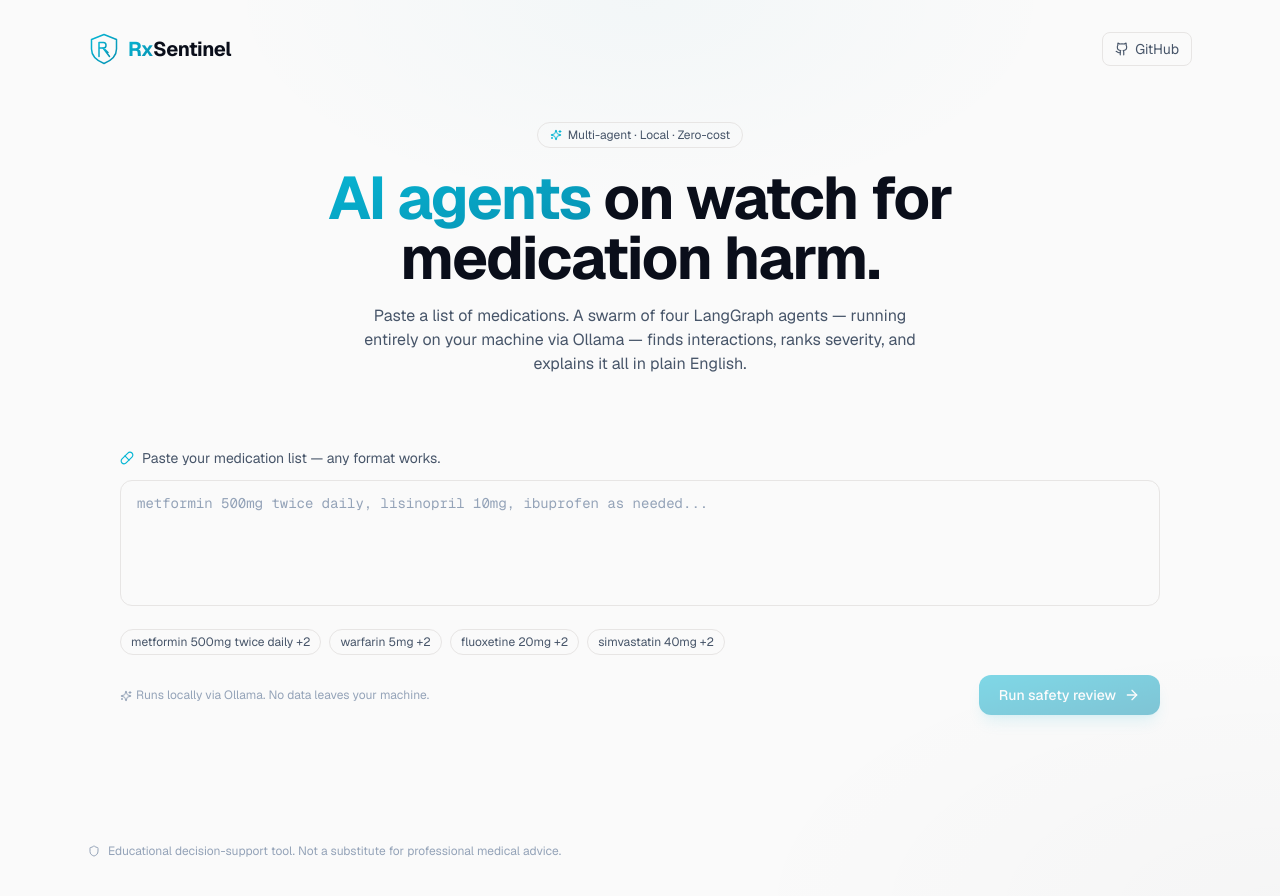
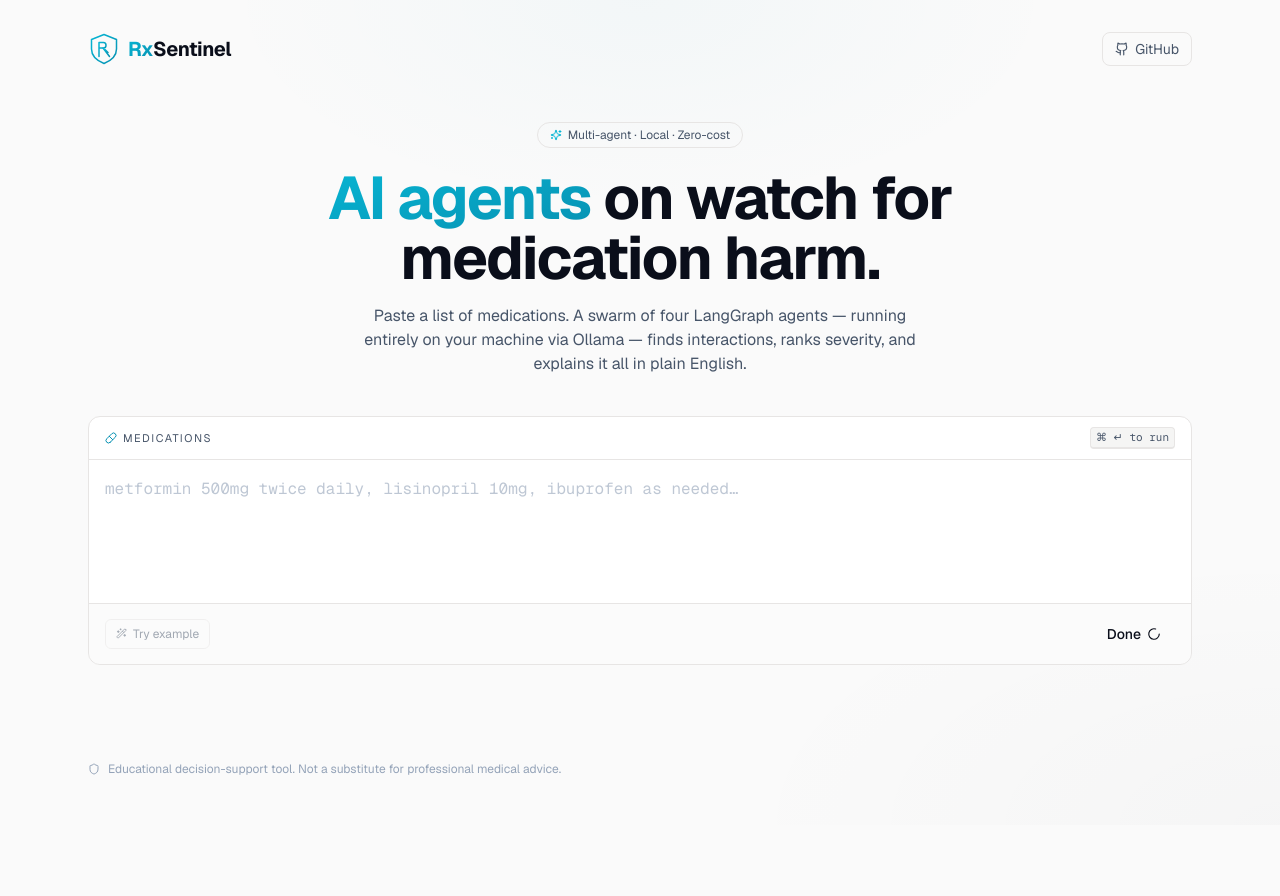
Before and after one commit to ri7in/ctse-assignment-2-rxsentinel, a Next.js app in the folder frontend/: page / in a window 1280 px wide. Shown: the top 896 px of the page. After the commit the page ends 825 px from the top, so only its background shows below. Built offline with nearby package versions, Linux system fonts and the light colour scheme.

Commit message:
feat(frontend): medication form with morphing CTA + Cmd+Enter shortcut

```diff
--- a/frontend/components/medication-form.tsx
+++ b/frontend/components/medication-form.tsx
@@ -1,121 +1,166 @@
 "use client";
 
-import { useState } from "react";
-import { ArrowRight, Loader2, Pill, Sparkles } from "lucide-react";
+import { useEffect, useRef, useState } from "react";
+import { ArrowRight, Loader2, Pill, Wand2, CheckCircle2 } from "lucide-react";
 import { motion } from "framer-motion";
 import { toast } from "sonner";
 import { cn } from "@/lib/utils";
 import { submitReview } from "@/lib/api";
 
-const EXAMPLE_INPUTS = [
-  "metformin 500mg twice daily, lisinopril 10mg, ibuprofen as needed",
-  "warfarin 5mg, amiodarone 200mg, digoxin 0.25mg",
-  "fluoxetine 20mg, tramadol 50mg, sumatriptan 50mg",
-  "simvastatin 40mg, clarithromycin 500mg twice daily, grapefruit juice every morning",
-];
+const EXAMPLE =
+  "warfarin 5mg daily, amiodarone 200mg twice daily, ibuprofen 400mg as needed, simvastatin 40mg, clarithromycin 500mg twice daily";
+
+type Phase = "idle" | "submitting" | "running" | "done";
 
 interface Props {
   onStart: (requestId: string) => void;
-  disabled?: boolean;
+  phase: Phase;
 }
 
-export function MedicationForm({ onStart, disabled }: Props) {
+export function MedicationForm({ onStart, phase }: Props) {
   const [text, setText] = useState("");
-  const [submitting, setSubmitting] = useState(false);
+  const taRef = useRef<HTMLTextAreaElement>(null);
+  const locked = phase !== "idle";
 
-  async function handleSubmit(e: React.FormEvent) {
-    e.preventDefault();
-    if (!text.trim() || submitting || disabled) return;
-    setSubmitting(true);
+  // Cmd/Ctrl + Enter to submit, regardless of focus.
+  useEffect(() => {
+    const onKey = (e: KeyboardEvent) => {
+      if ((e.metaKey || e.ctrlKey) && e.key === "Enter") {
+        e.preventDefault();
+        if (!locked && text.trim()) doSubmit();
+      }
+    };
+    window.addEventListener("keydown", onKey);
+    return () => window.removeEventListener("keydown", onKey);
+    // eslint-disable-next-line react-hooks/exhaustive-deps
+  }, [locked, text]);
+
+  async function doSubmit() {
     try {
       const { request_id } = await submitReview(text);
       onStart(request_id);
     } catch (err) {
       toast.error(err instanceof Error ? err.message : "Submission failed");
-    } finally {
-      setSubmitting(false);
     }
+  }
+
+  function handleSubmit(e: React.FormEvent) {
+    e.preventDefault();
+    if (locked || !text.trim()) return;
+    doSubmit();
   }
 
   return (
     <motion.form
       onSubmit={handleSubmit}
-      initial={{ opacity: 0, y: 16 }}
+      initial={{ opacity: 0, y: 8 }}
       animate={{ opacity: 1, y: 0 }}
-      transition={{ duration: 0.4, ease: "easeOut" }}
-      className="glass rounded-2xl p-6 md:p-8"
+      transition={{ duration: 0.3, ease: "easeOut" }}
+      className={cn(
+        "card overflow-hidden transition-all duration-200",
+        locked && "border-[#A5F3FC] bg-primary-soft/30",
+      )}
     >
-      <div className="flex items-center gap-2 text-sm text-foreground-muted mb-3">
-        <Pill size={14} className="text-[#06B6D4]" />
-        <span>Paste your medication list — any format works.</span>
+      {/* Header row inside the card */}
+      <div className="flex items-center justify-between px-4 py-2.5 border-b border-border-subtle">
+        <span className="inline-flex items-center gap-1.5 text-[11px] uppercase tracking-[0.14em] text-foreground-muted">
+          <Pill size={12} className="text-[#0891B2]" />
+          Medications
+        </span>
+        <kbd className="hidden sm:inline-block">⌘ ↵ to run</kbd>
       </div>
+
       <textarea
+        ref={taRef}
         value={text}
         onChange={(e) => setText(e.target.value)}
-        placeholder="metformin 500mg twice daily, lisinopril 10mg, ibuprofen as needed..."
-        rows={5}
-        disabled={disabled || submitting}
+        placeholder="metformin 500mg twice daily, lisinopril 10mg, ibuprofen as needed…"
+        rows={4}
+        disabled={locked}
+        autoFocus
         className={cn(
-          "w-full bg-transparent border border-white/8 rounded-xl px-4 py-3",
-          "text-foreground placeholder:text-foreground-dim",
-          "focus:outline-none focus:border-[#06B6D4]/50 focus:ring-2 focus:ring-[#06B6D4]/20",
-          "transition-all resize-none font-mono text-sm",
-          (disabled || submitting) && "opacity-50",
+          "w-full bg-transparent border-0 outline-none resize-none",
+          "px-4 py-4 text-base leading-relaxed",
+          "placeholder:text-foreground-dim",
+          "font-mono",
+          locked && "opacity-60",
         )}
       />
 
-      <div className="mt-4 flex flex-wrap gap-2">
-        {EXAMPLE_INPUTS.map((ex) => (
+      <div className="flex items-center justify-between gap-3 px-4 py-3 border-t border-border-subtle bg-surface-2/40">
+        <div className="flex items-center gap-2">
           <button
-            key={ex}
             type="button"
-            onClick={() => setText(ex)}
-            disabled={disabled || submitting}
+            onClick={() => setText(EXAMPLE)}
+            disabled={locked}
             className={cn(
-              "text-xs px-2.5 py-1 rounded-full border border-white/8",
-              "hover:bg-white/5 hover:border-white/15 transition",
-              "text-foreground-muted hover:text-foreground",
+              "inline-flex items-center gap-1.5 text-xs px-2.5 py-1.5 rounded-md",
+              "border border-border hover:border-foreground-dim hover:bg-surface-2",
+              "text-foreground-muted hover:text-foreground transition",
               "disabled:opacity-50 disabled:pointer-events-none",
             )}
           >
-            {ex.split(",")[0].trim()} +{ex.split(",").length - 1}
+            <Wand2 size={11} />
+            Try example
           </button>
-        ))}
-      </div>
+          {!locked && (
+            <span className="text-[11px] text-foreground-dim">
+              Free-form. Brand names, generic, misspellings — all fine.
+            </span>
+          )}
+        </div>
 
-      <div className="mt-5 flex items-center justify-between gap-3">
-        <p className="text-xs text-foreground-dim">
-          <Sparkles size={12} className="inline mr-1" />
-          Runs locally via Ollama. No data leaves your machine.
-        </p>
-        <button
-          type="submit"
-          disabled={!text.trim() || submitting || disabled}
-          className={cn(
-            "group inline-flex items-center gap-2 px-5 py-2.5 rounded-xl font-medium text-sm",
-            "bg-gradient-to-br from-[#06B6D4] to-[#0891B2] text-white",
-            "shadow-lg shadow-[#06B6D4]/20",
-            "hover:shadow-[#06B6D4]/40 hover:from-[#0CA8C9] hover:to-[#06B6D4]",
-            "transition-all duration-200",
-            "disabled:opacity-50 disabled:cursor-not-allowed disabled:hover:shadow-[#06B6D4]/20",
-          )}
-        >
-          {submitting ? (
-            <>
-              <Loader2 size={16} className="animate-spin" />
-              Submitting…
-            </>
-          ) : (
-            <>
-              Run safety review
-              <ArrowRight
-                size={16}
-                className="transition-transform group-hover:translate-x-0.5"
-              />
-            </>
-          )}
-        </button>
+        <SubmitButton phase={phase} disabled={!text.trim()} />
       </div>
     </motion.form>
   );
 }
+
+function SubmitButton({ phase, disabled }: { phase: Phase; disabled: boolean }) {
+  const isIdle = phase === "idle";
+  const label =
+    phase === "idle"
+      ? "Run review"
+      : phase === "submitting"
+      ? "Starting…"
+      : phase === "running"
+      ? "Working…"
+      : "Done";
+
+  const Icon =
+    phase === "idle"
+      ? ArrowRight
+      : phase === "done"
+      ? CheckCircle2
+      : Loader2;
+
+  const iconClass = phase === "running" || phase === "submitting" ? "animate-spin" : "";
+
+  return (
+    <button
+      type="submit"
+      disabled={!isIdle || disabled}
+      className={cn(
+        "group inline-flex items-center gap-1.5 px-3.5 py-2 rounded-md font-medium text-sm",
+        "transition-all duration-150",
+        phase === "idle" &&
+          "bg-foreground text-background hover:bg-foreground-muted disabled:opacity-30 disabled:cursor-not-allowed",
+        phase === "submitting" &&
+          "bg-foreground text-background opacity-80 cursor-wait",
+        phase === "running" &&
+          "bg-primary-soft text-primary border border-primary-border cursor-wait",
+        phase === "done" &&
+          "bg-severity-low-bg text-severity-low border border-severity-low-border",
+      )}
+    >
+      <span>{label}</span>
+      <Icon
+        size={14}
+        className={cn(
+          iconClass,
+          phase === "idle" && "transition-transform group-hover:translate-x-0.5",
+        )}
+      />
+    </button>
+  );
+}
```
